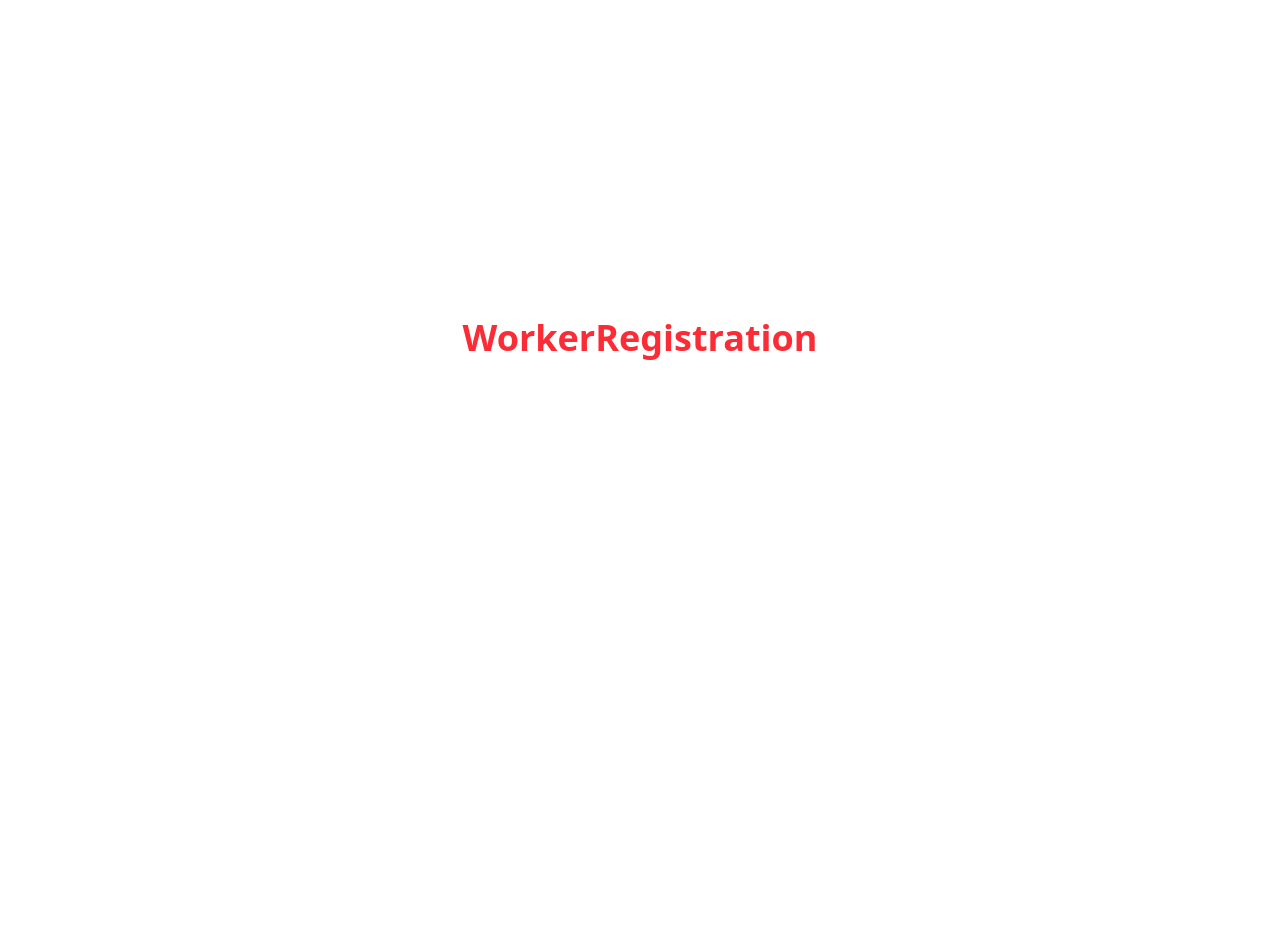
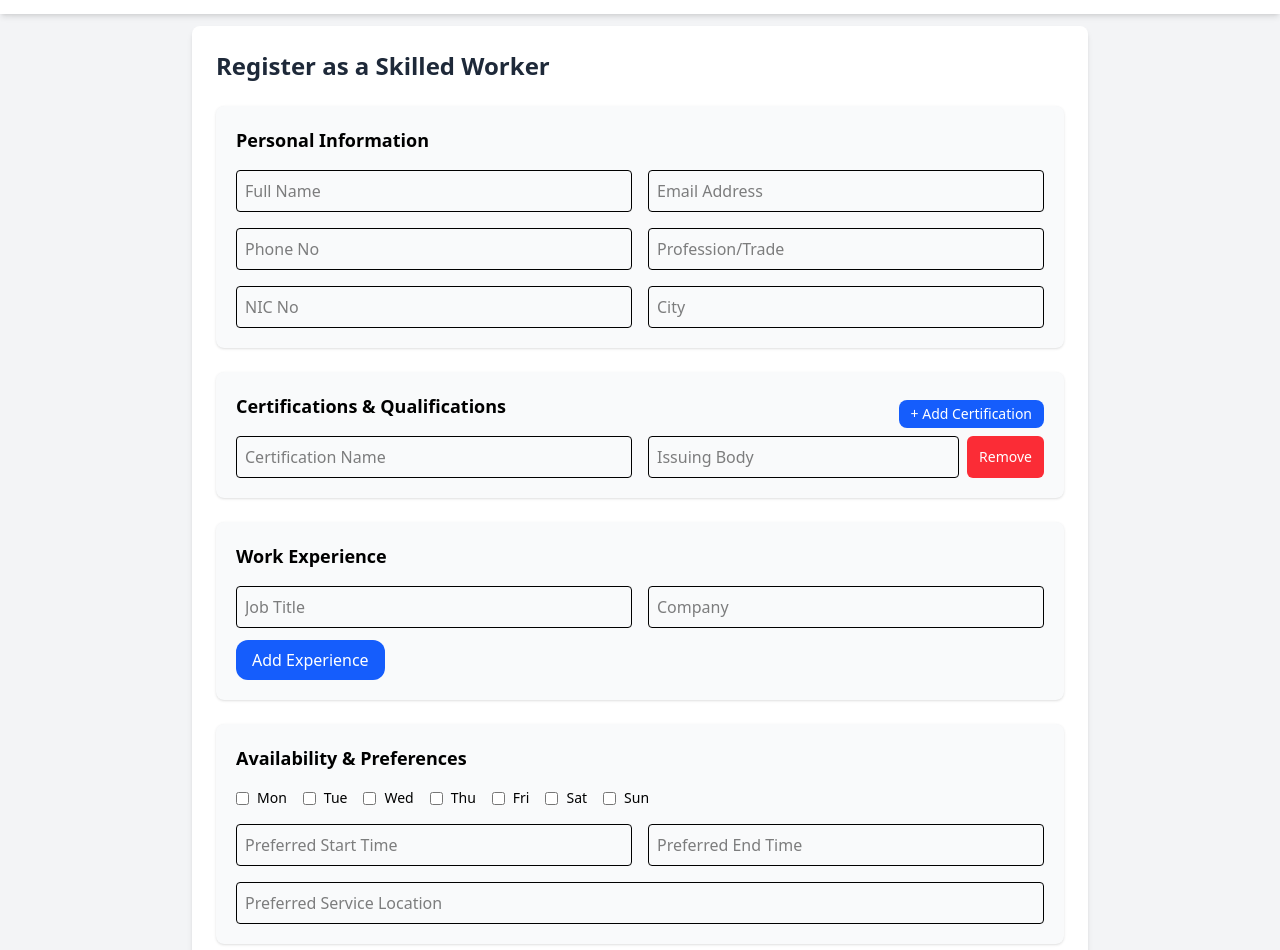
Before and after one commit to HasalKenula/WorkSure-frontend, a React (Vite) app: page /workerRegistration in a window 1280 px wide. Shown: the part 62-1012 px from the top of the page. Before the commit the page ends 800 px from the top, so only its background shows below. Built offline with nearby package versions, Linux system fonts and the light colour scheme.

Commit message:
Worker Registration page created

```diff
--- a/src/pages/WorkerRegistration.jsx
+++ b/src/pages/WorkerRegistration.jsx
@@ -1,9 +1,154 @@
+import React from "react";
+import Navbar from "../components/NavBar";
+
 export default function WorkerRegistration() {
-    return (
-        <div className="flex items-center justify-center h-screen w-screen ">
-            <h1 className="text-red-500 text-4xl font-bold text-center">
-                WorkerRegistration
-            </h1>
+  // Certifications state (starts with one empty row)
+  const [certifications, setCertifications] = React.useState([
+    { name: "", body: "" },
+  ]);
+
+  // Add a new empty certification row
+  const addCertification = () => {
+    setCertifications((prev) => [...prev, { name: "", body: "" }]);
+  };
+
+  // Update one field of a certification row
+  const handleCertificationChange = (index, field, value) => {
+    setCertifications((prev) => {
+      const copy = [...prev];
+      copy[index] = { ...copy[index], [field]: value };
+      return copy;
+    });
+  };
+
+  // Optional: remove a certification row
+  const removeCertification = (index) => {
+    setCertifications((prev) => prev.filter((_, i) => i !== index));
+  };
+
+  return (
+    <div>
+        <Navbar/>
+        <div className="min-h-screen w-full bg-gray-100 flex flex-col items-center p-4 mt-18">
+            <div className="w-full max-w-4xl bg-white shadow-md rounded-lg p-6 space-y-6">
+            <h2 className="text-2xl font-semibold text-gray-800">
+            Register as a Skilled Worker
+            </h2>
+
+            {/* Personal Information */}
+            <section className="bg-gray-50 p-5 rounded-lg shadow-sm">
+            <h3 className="text-lg font-semibold mb-4">Personal Information</h3>
+            <div className="grid grid-cols-1 md:grid-cols-2 gap-4">
+                <input className="border p-2 rounded" placeholder="Full Name" />
+                <input className="border p-2 rounded" placeholder="Email Address" />
+                <input className="border p-2 rounded" placeholder="Phone No" />
+                <input className="border p-2 rounded" placeholder="Profession/Trade" />
+                <input className="border p-2 rounded" placeholder="NIC No" />
+                <input className="border p-2 rounded" placeholder="City" />
+            </div>
+            </section>
+
+            {/* Certifications */}
+            <section className="bg-gray-50 p-5 rounded-lg shadow-sm">
+            <div className="flex items-center justify-between">
+                <h3 className="text-lg font-semibold mb-4">Certifications & Qualifications</h3>
+                <button
+                onClick={addCertification}
+                className="mt-0 px-3 py-1 bg-blue-600 text-white rounded-lg text-sm"
+                aria-label="Add certification"
+                >
+                + Add Certification
+                </button>
+            </div>
+
+            <div className="space-y-3">
+                {certifications.map((item, index) => (
+                <div
+                    key={index}
+                    className="grid grid-cols-1 md:grid-cols-2 gap-4 items-center"
+                >
+                    <input
+                    className="border p-2 rounded"
+                    placeholder="Certification Name"
+                    value={item.name}
+                    onChange={(e) =>
+                        handleCertificationChange(index, "name", e.target.value)
+                    }
+                    />
+                    <div className="flex gap-2">
+                    <input
+                        className="flex-1 border p-2 rounded"
+                        placeholder="Issuing Body"
+                        value={item.body}
+                        onChange={(e) =>
+                        handleCertificationChange(index, "body", e.target.value)
+                        }
+                    />
+                    {/* remove button */}
+                    <button
+                        onClick={() => removeCertification(index)}
+                        className="px-3 py-1 bg-red-500 text-white rounded-md text-sm"
+                        aria-label={`Remove certification ${index + 1}`}
+                    >
+                        Remove
+                    </button>
+                    </div>
+                </div>
+                ))}
+            </div>
+            </section>
+
+            {/* Work Experience */}
+            <section className="bg-gray-50 p-5 rounded-lg shadow-sm">
+            <h3 className="text-lg font-semibold mb-4">Work Experience</h3>
+            <div className="grid grid-cols-1 md:grid-cols-2 gap-4">
+                <input className="border p-2 rounded" placeholder="Job Title" />
+                <input className="border p-2 rounded" placeholder="Company" />
+            </div>
+            <button className="mt-3 px-4 py-2 bg-blue-600 text-white rounded-xl">
+                Add Experience
+            </button>
+            </section>
+
+            {/* Availability & Preferences */}
+            <section className="bg-gray-50 p-5 rounded-lg shadow-sm">
+            <h3 className="text-lg font-semibold mb-4">Availability & Preferences</h3>
+            <div className="flex flex-wrap gap-4">
+                {["Mon", "Tue", "Wed", "Thu", "Fri", "Sat", "Sun"].map((day) => (
+                <label key={day} className="flex items-center space-x-2">
+                    <input type="checkbox" />
+                    <span className="text-sm">{day}</span>
+                </label>
+                ))}
+            </div>
+            <div className="grid grid-cols-1 md:grid-cols-2 gap-4 mt-4">
+                <input className="border p-2 rounded" placeholder="Preferred Start Time" />
+                <input className="border p-2 rounded" placeholder="Preferred End Time" />
+                <input
+                className="border p-2 rounded col-span-1 md:col-span-2"
+                placeholder="Preferred Service Location"
+                />
+            </div>
+            </section>
+
+            {/* Documents Upload */}
+            <section className="bg-gray-50 p-5 rounded-lg shadow-sm">
+            <h3 className="text-lg font-semibold mb-4">Documentation</h3>
+            <div className="border border-dashed rounded-xl p-6 text-center">
+                <p>Drag & drop your documents here, or click to upload.</p>
+                <button className="mt-3 px-4 py-2 bg-gray-700 text-white rounded-xl">
+                Browse Files
+                </button>
+            </div>
+            <p className="text-sm text-gray-600 mt-2">No files uploaded yet.</p>
+            </section>
+
+            {/* Register Button */}
+            <button className="w-full bg-blue-600 text-white rounded-lg py-3 text-lg font-semibold">
+            Register Account
+            </button>
         </div>
-    )
+        </div>
+    </div>
+  );
 }
```
